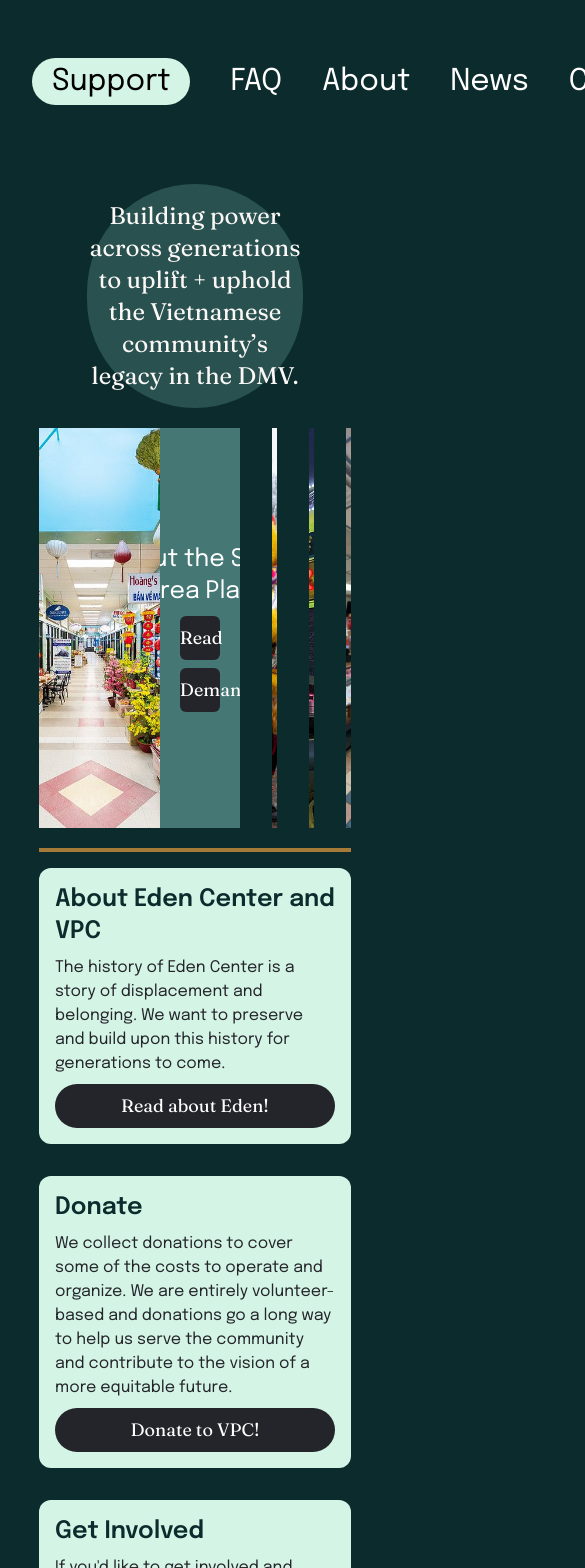
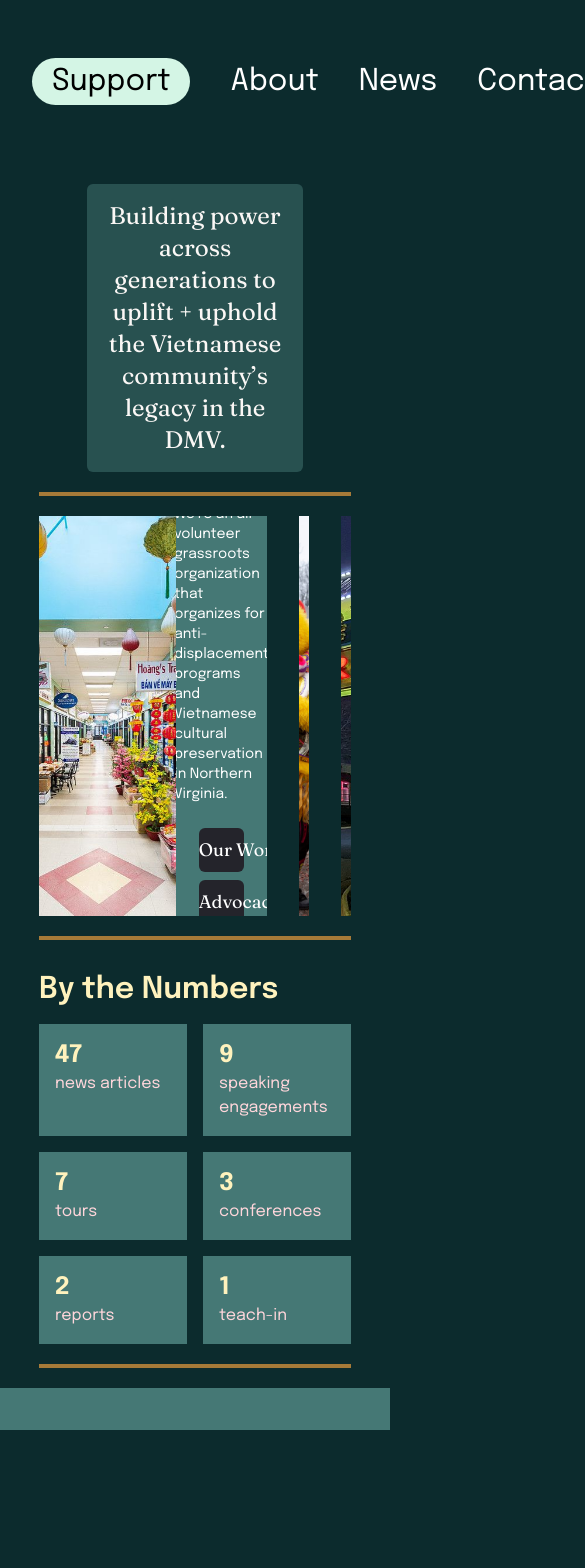
Before and after one commit to Ayzel0/viet-place-collective, a Next.js app: page / in a window 390 px wide. Shown: the top 1568 px of the page, 585 px wide, since content can reach past the window. After the commit the page ends 1430 px from the top, so only its background shows below. Built offline with nearby package versions, Linux system fonts and the light colour scheme; no server answers.

Commit message:
front page updates

```diff
--- a/src/app/ImageCarousel.tsx
+++ b/src/app/ImageCarousel.tsx
@@ -11,6 +11,7 @@
     [key: string]: {
       imagePath: string,
       title: string,
+      subtext?: string,
       buttons: {
         text: string,
         link: string
@@ -55,6 +56,9 @@
           {expandedImageIndex === index && (
             <div className='transition-all ease-in-out duration-500 flex flex-col items-center justify-center bg-medium-jade overflow-x-hidden w-[40%]'>
               <h2 className='text-white px-2 text-nowrap whitespace-pre-wrap text-2xl text-center'>{imageCarouselContent[language][key].title}</h2>
+              {imageCarouselContent[language][key].subtext &&
+                <p className='text-white text-sm px-4 my-4'>{imageCarouselContent[language][key].subtext}</p>
+              }
               {imageCarouselContent[language][key].buttons.map((button, index) => (
                 <a className='bg-charcoal rounded-md mt-2 w-[50%] text-center' key={index} href={button.link}>
                   <h3 className={`text-white py-2 text-lg text-nowrap ${fraunces.className}`}>{button.text}</h3>
--- a/src/app/Navbar.tsx
+++ b/src/app/Navbar.tsx
@@ -25,9 +25,6 @@
             <a href='/support' className='text-black rounded-full bg-mint hover:brightness-75 px-5 py-2'>{language === 'english' ? 'Support' : 'Ủng hộ'}</a>
           </li>
           <li>
-            <a href='/faq'>{language === 'english' ? 'FAQ' : 'FAQ'}</a>
-          </li>
-          <li>
             <a href='/about'>{language === 'english' ? 'About' : 'Giới thiệu'}</a>
           </li>
           <li>
--- a/src/app/SupportBox.tsx
+++ b/src/app/SupportBox.tsx
@@ -1,21 +1,25 @@
 "use client";
 
 import { useLanguage } from "./LanguageProvider";
-import SupportBoxContentJSON from './supportBoxContent.json';
+import IFrontPageContentJSON from './frontPageContent.json';
 import { fraunces } from "./fonts";
 
-interface ISupportBoxContent {
-  [boxTitle: string]: {
-    title: string,
-    text: string,
-    link: string,
-    linkText: string,
+interface IFrontPageContent {
+  supportBox: {
+    [boxTitle: string]: {
+      title: string,
+      text: string,
+      link: string,
+      linkText: string,
+    }
   }
 }
 
 const SupportBox = () => {
   const { language, setLanguage } = useLanguage();
-  const supportBoxContent: ISupportBoxContent = SupportBoxContentJSON as ISupportBoxContent;
+  const frontPageContent: IFrontPageContent = IFrontPageContentJSON as IFrontPageContent;
+  const supportBoxContent = frontPageContent.supportBox;
+  console.log(supportBoxContent);
 
   return (
     <div className='grid lg:grid-cols-3 gap-8 rounded-xl my-4'>
--- a/src/app/TitleBar.tsx
+++ b/src/app/TitleBar.tsx
@@ -7,7 +7,7 @@
   const { language, setLanguage } = useLanguage();
 
   return (
-    <p className={`text-tan text-2xl py-4 my-5 mx-12 text-center bg-medium-jade rounded-full bg-opacity-50 ${fraunces.className}`}>{language === 'english' ? 'Building power across generations to uplift + uphold the Vietnamese community’s legacy in the DMV.' : 'Tạo dựng sức mạnh cho các thế hệ cộng đồng Việt nhằm nâng đỡ và duy trì di sản cộng đồng trong khu vực DMV.'}</p>
+    <p className={`text-tan text-2xl py-4 px-5 my-5 mx-12 text-center bg-medium-jade rounded-md lg:rounded-full bg-opacity-50 ${fraunces.className}`}>{language === 'english' ? 'Building power across generations to uplift + uphold the Vietnamese community’s legacy in the DMV.' : 'Tạo dựng sức mạnh cho các thế hệ cộng đồng Việt nhằm nâng đỡ và duy trì di sản cộng đồng trong khu vực DMV.'}</p>
   )
 }
 
--- a/src/app/faq/page.tsx
+++ /dev/null
@@ -1,30 +0,0 @@
-"use client";
-
-import FAQContentJSON from './faqContent.json';
-import { useLanguage } from '../LanguageProvider';
-
-interface IFAQContent {
-  [language: string]: {
-    text: string,
-    type: string,
-  }[]
-}
-
-const Page = () => {
-  const { language, setLanguage } = useLanguage();
-  const faqContent: IFAQContent = FAQContentJSON as IFAQContent;
-
-  return (
-    <div className='lg:mx-[15%]'>
-      <div>
-        {faqContent[language].map((obj, idx) => (
-          <div key={idx}>
-            <p>{obj.text}</p>
-          </div>
-        ))}
-      </div>
-    </div>
-  )
-}
-
-export default Page;
--- /dev/null
+++ b/src/app/frontPageContent.json
@@ -0,0 +1,49 @@
+{
+    "supportBox": {
+        "aboutEden": {
+            "title": "About Eden Center and VPC",
+            "text": "The history of Eden Center is a story of displacement and belonging. We want to preserve and build upon this history for generations to come.",
+            "link": "/about#History",
+            "linkText": "Read about Eden!"
+        },
+        "donate": {
+            "title": "Donate",
+            "text": "We collect donations to cover some of the costs to operate and organize. We are entirely volunteer-based and donations go a long way to help us serve the community and contribute to the vision of a more equitable future.",
+            "link": "https://www.gofundme.com/f/support-vpc",
+            "linkText": "Donate to VPC!"
+        },
+        "events": {
+            "title": "Get Involved",
+            "text": "If you'd like to get involved and personally help our anti-displacement efforts, we'd love for you to work with us!",
+            "link": "https://docs.google.com/forms/d/e/1FAIpQLSdk5l18D0uwxwLxYXRhZXibiwdYt63wvIPfZ4WtUDaTPrtWwQ/viewform",
+            "linkText": "Sign Up Here!"
+        }
+    },
+    "byTheNumbers": [
+        {
+            "amount": "47",
+            "type": "news articles"
+        },
+        {
+            "amount": "9",
+            "type": "speaking engagements"
+        },
+        {
+            "amount": "7",
+            "type": "tours"
+        },
+        {
+            "amount": "3",
+            "type": "conferences"
+        },
+        {
+            "amount": "2",
+            "type": "reports"
+        },
+        {
+            "amount": "1",
+            "type": "teach-in"
+        }
+    ]
+
+}
--- a/src/app/imageCarouselContent.json
+++ b/src/app/imageCarouselContent.json
@@ -2,53 +2,49 @@
     "english": {
         "1": {
             "imagePath": "/edenCenterInterior.jpg",
-            "title": "About the Small\nArea Plan",
+            "title": "About VPC",
+            "subtext": "We’re an all-volunteer grassroots organization that organizes for anti-displacement programs and Vietnamese cultural preservation in Northern Virginia.",
             "buttons": [
                 {
-                    "text": "Read",
-                    "link": "https://www.fallschurchva.gov/DocumentCenter/View/18636/Final-East-End-Small-Area-Plan"
+                    "text": "Our Work",
+                    "link": "/about"
                 },
                 {
-                    "text": "Demands",
-                    "link": "/about#OurDemands"
+                    "text": "Advocacy",
+                    "link": "/about"
+                },
+                {
+                    "text": "Reports",
+                    "link": "/about"
                 }
             ]
         },
         "2": {
             "imagePath": "/lunarNewYear_dcist.jpg",
-            "title": "About Eden Center\nand Viet Place\nCollective",
+            "title": "Get Involved",
             "buttons": [
                 {
-                    "text": "FAQ",
-                    "link": "/about#FAQ"
+                    "text": "Volunteer",
+                    "link": "https://docs.google.com/forms/d/e/1FAIpQLSdk5l18D0uwxwLxYXRhZXibiwdYt63wvIPfZ4WtUDaTPrtWwQ/viewform"
                 },
                 {
-                    "text": "History",
-                    "link": "/about#History"
+                    "text": "Donate",
+                    "link": "https://givebutter.com/c/O8i9zl"
                 }
             ]
         },
         "3": {
             "imagePath": "/edenCenterNight.jpg",
-            "title": "Support VPC",
+            "title": "ăn mừng",
+            "subtext": "Join us to celebrate VPC’s victories uplifting our community and Vietnamese small businesses!",
             "buttons": [
                 {
-                    "text": "Donate",
-                    "link": "https://www.gofundme.com/f/support-vpc"
+                    "text": "Get Tickets",
+                    "link": "https://givebutter.com/c/O8i9zl"
                 },
                 {
-                    "text": "Get Involved",
+                    "text": "All Events",
                     "link": "https://docs.google.com/forms/d/e/1FAIpQLSdk5l18D0uwxwLxYXRhZXibiwdYt63wvIPfZ4WtUDaTPrtWwQ/viewform"
-                }
-            ]
-        },
-        "4": {
-            "imagePath": "/edenCenterStore.jpg",
-            "title": "Take Action",
-            "buttons": [
-                {
-                    "text": "Email FC City",
-                    "link": "https://docs.google.com/document/d/1fggQnFn3HdcH_1pLOqEK4b_e58XLcpqTU0ZmeiEey0k/view#heading=h.ishx17ddqtvf"
                 }
             ]
         }
@@ -57,53 +53,49 @@
     {
         "1": {
             "imagePath": "/edenCenterInterior.jpg",
-            "title": "About the Small\nArea Plan",
+            "title": "About VPC",
+            "subtext": "We’re an all-volunteer grassroots organization that organizes for anti-displacement programs and Vietnamese cultural preservation in Northern Virginia.",
             "buttons": [
                 {
-                    "text": "Read",
-                    "link": "https://www.fallschurchva.gov/DocumentCenter/View/18636/Final-East-End-Small-Area-Plan"
+                    "text": "Our Work",
+                    "link": "/about"
                 },
                 {
-                    "text": "Demands",
+                    "text": "Advocacy",
+                    "link": "/about"
+                },
+                {
+                    "text": "Reports",
                     "link": "/about"
                 }
             ]
         },
         "2": {
             "imagePath": "/lunarNewYear_dcist.jpg",
-            "title": "About Eden Center\nand Viet Place\nCollective",
+            "title": "Get Involved",
             "buttons": [
                 {
-                    "text": "FAQ",
-                    "link": "/about#FAQ"
+                    "text": "Volunteer",
+                    "link": "https://docs.google.com/forms/d/e/1FAIpQLSdk5l18D0uwxwLxYXRhZXibiwdYt63wvIPfZ4WtUDaTPrtWwQ/viewform"
                 },
                 {
-                    "text": "History",
-                    "link": "/about#History"
+                    "text": "Donate",
+                    "link": "https://givebutter.com/c/O8i9zl"
                 }
             ]
         },
         "3": {
             "imagePath": "/edenCenterNight.jpg",
-            "title": "Support VPC",
+            "title": "ăn mừng",
+            "subtext": "Join us to celebrate VPC’s victories uplifting our community and Vietnamese small businesses!",
             "buttons": [
                 {
-                    "text": "Donate",
-                    "link": "https://www.gofundme.com/f/support-vpc"
+                    "text": "Get Tickets",
+                    "link": "https://givebutter.com/c/O8i9zl"
                 },
                 {
-                    "text": "Get Involved",
+                    "text": "All Events",
                     "link": "https://docs.google.com/forms/d/e/1FAIpQLSdk5l18D0uwxwLxYXRhZXibiwdYt63wvIPfZ4WtUDaTPrtWwQ/viewform"
-                }
-            ]
-        },
-        "4": {
-            "imagePath": "/edenCenterStore.jpg",
-            "title": "Take Action",
-            "buttons": [
-                {
-                    "text": "Email FC City",
-                    "link": "https://docs.google.com/document/d/1fggQnFn3HdcH_1pLOqEK4b_e58XLcpqTU0ZmeiEey0k/view#heading=h.ishx17ddqtvf"
                 }
             ]
         }
--- a/src/app/page.tsx
+++ b/src/app/page.tsx
@@ -1,37 +1,44 @@
 import ImageCarousel from "./ImageCarousel";
 import SupportBox from "./SupportBox";
 import TitleBar from "./TitleBar";
+import { fraunces } from "./fonts";
+import FrontPageContentJSON from './frontPageContent.json';
 
-import { fraunces } from "./fonts";
+interface IFrontPageContent {
+  supportBox: {
+    [boxTitle: string]: {
+      title: string,
+      text: string,
+      link: string,
+      linkText: string,
+    }
+  },
+  byTheNumbers: {
+    amount: string,
+    type: string
+  }[]
+}
 
 export default async function Home() {
+  const frontPageContent = FrontPageContentJSON as IFrontPageContent;
+  const byTheNumbers = frontPageContent.byTheNumbers;
 
   return (
     <main className='mx-[10%]'>
       <TitleBar />
+      <div className='w-full h-1 bg-medium-gold my-5' />
       <ImageCarousel />
       <div className='w-full h-1 bg-medium-gold mt-5' />
-      <SupportBox />
-      <div className='w-full h-1 bg-medium-gold mt-5' />
-      <div className='grid lg:grid-cols-2 my-8 gap-8'>
-        <div className='bg-medium-jade rounded-xl px-8 py-4'>
-          <h2 className={`${fraunces.className} text-center text-tan text-2xl mb-4`}>Victories</h2>
-          <p className='text-tan text-lg'>Recently, we&apos;ve achieved the following goals!</p>
-          <ul className='list-disc ml-8 text-white'>
-            <li>Inclusion of a part-time Vietnamese-speaking outreach specialist for communicating with businessowners in Eden</li>
-            <li>Adding a section to the East End Small Area Plan focusing on anti-displacement strategies</li>
-          </ul>
-        </div>
-        <div className='bg-medium-jade rounded-xl py-4 px-8'>
-          <h2 className={`${fraunces.className} text-center text-tan text-2xl mb-4`}>Goals</h2>
-          <p className='text-tan text-lg'>Here are the changes we&apos;re still pushing for:</p>
-          <ul className='list-disc ml-8 text-white'>
-            <li>Get the city of Falls Church to fund a full-time outreach specialist, not just a part-time volunteer</li>
-            <li>Fully fund all anti-displacement strategies! Right now, they&apos;re just ideas in the Small Area Plan without funding</li>
-          </ul>
-        </div>
+      <h2 className='text-pale-yellow mt-8 text-3xl font-semibold'>By the Numbers</h2>
+      <div className='grid grid-cols-2 lg:grid-cols-3 gap-4 my-4'>
+        {byTheNumbers.map((obj, i) => (
+          <div key={i} className='bg-medium-jade p-4'>
+            <h3 className='text-pale-yellow text-2xl font-bold'>{obj.amount}</h3>
+            <p className='text-pink'>{obj.type}</p>
+          </div>
+        ))}
       </div>
-
+      <div className='w-full h-1 bg-medium-gold my-5' />
     </main>
   );
 }
--- a/src/app/supportBoxContent.json
+++ /dev/null
@@ -1,20 +0,0 @@
-{
-    "aboutEden": {
-        "title": "About Eden Center and VPC",
-        "text": "The history of Eden Center is a story of displacement and belonging. We want to preserve and build upon this history for generations to come.",
-        "link": "/about#History",
-        "linkText": "Read about Eden!"
-    },
-    "donate": {
-        "title": "Donate",
-        "text": "We collect donations to cover some of the costs to operate and organize. We are entirely volunteer-based and donations go a long way to help us serve the community and contribute to the vision of a more equitable future.",
-        "link": "https://www.gofundme.com/f/support-vpc",
-        "linkText": "Donate to VPC!"
-    },
-    "events": {
-        "title": "Get Involved",
-        "text": "If you'd like to get involved and personally help our anti-displacement efforts, we'd love for you to work with us!",
-        "link": "https://docs.google.com/forms/d/e/1FAIpQLSdk5l18D0uwxwLxYXRhZXibiwdYt63wvIPfZ4WtUDaTPrtWwQ/viewform",
-        "linkText": "Sign Up Here!"
-    }
-}
```
Also changed, not shown: src/app/about/aboutPageContent.json (+16 -0 lines), src/app/about/ExpandingFAQBox.tsx (renamed from src/app/faq/ExpandingFAQBox.tsx), src/app/about/faqContent.json (renamed from src/app/faq/faqContent.json).
